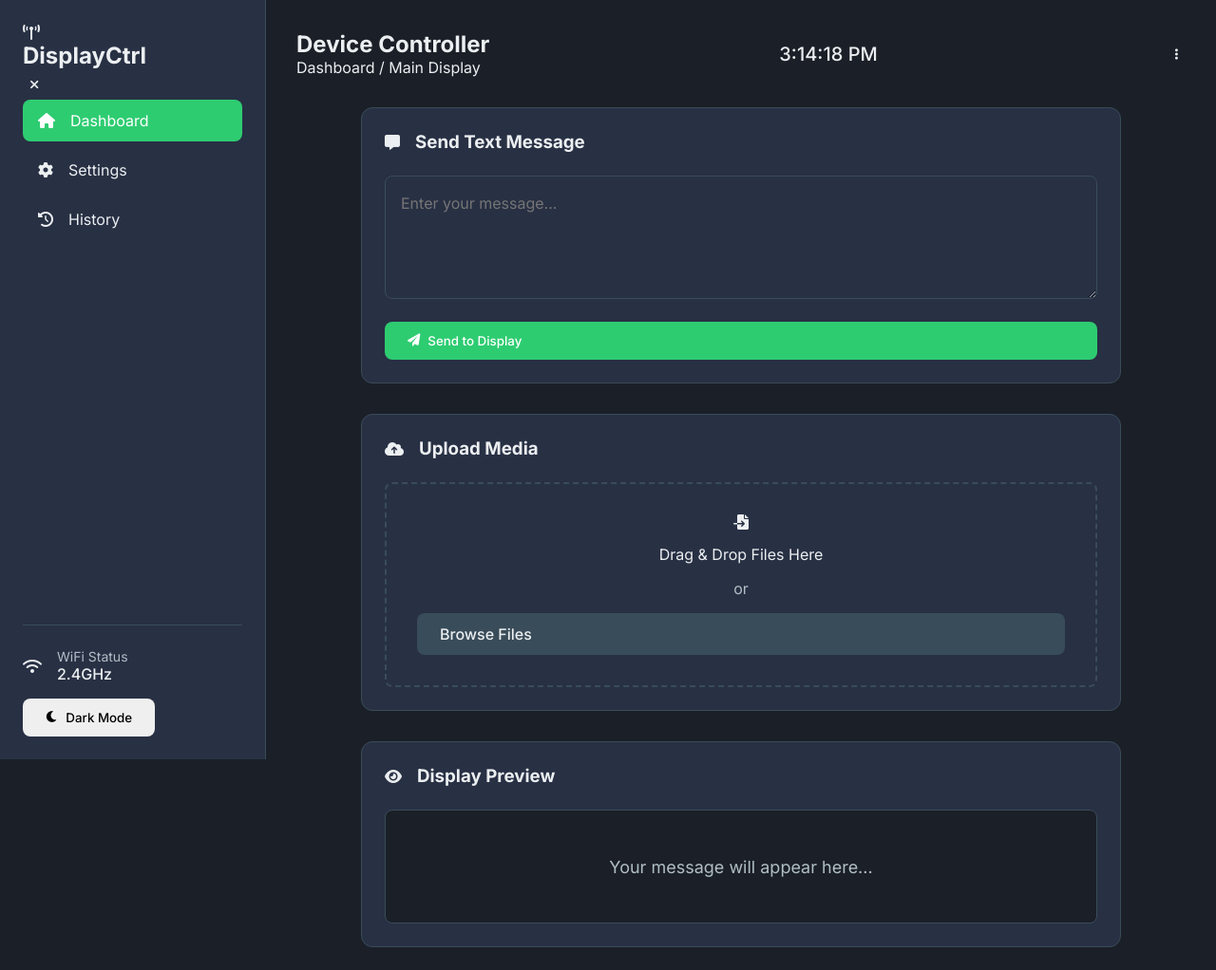
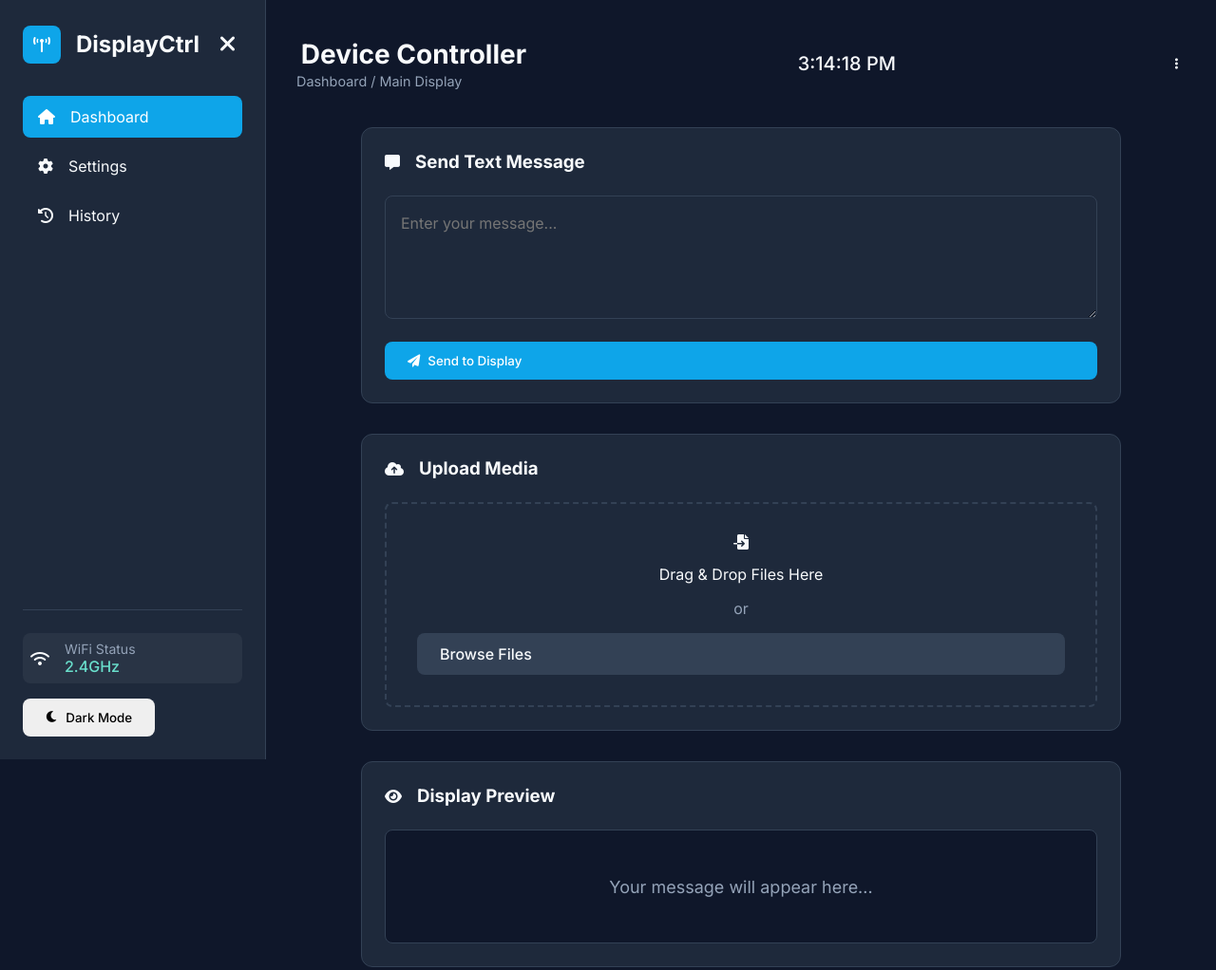
Before and after one commit to Nitishsarma45678/Project-Polaris, a plain HTML site: page public/index.html in a window 1280 px wide. Shown: the whole page at 95% size. Drawn offline with Linux system fonts and the light colour scheme.

Commit message:
Enhance frontend UI: Fixed sidebar toggle, improved header styling, and added dynamic WiFi status

```diff
--- a/public/css/styles.css
+++ b/public/css/styles.css
@@ -1,22 +1,22 @@
 :root {
-    --primary-bg: #1B1F27;         /* A very dark gray-blue for the main background */
-    --secondary-bg: #283044;       /* A muted, professional dark blue for secondary elements */
-    --accent: #2ECC71;             /* A fresh, professional green accent */
-    --text-primary: #ECEFF1;       /* A light, clean off-white for primary text */
-    --text-secondary: #B0BEC5;     /* A balanced gray for secondary text */
-    --border-color: #394C59;       /* A subtle, refined gray for borders */
-    --success: #28a745;            /* A strong, professional green for success messages */
-    --error: #e74c3c;              /* A clear, professional red for errors */
+    --primary-bg: #0F172A;
+    --secondary-bg: #1E293B;
+    --accent: #0EA5E9;
+    --text-primary: #F8FAFC;
+    --text-secondary: #94A3B8;
+    --border-color: #334155;
+    --success: #00C9A7;
+    --error: #EF4444;
     --font-family: 'Inter', sans-serif;
     --transition: all 0.3s cubic-bezier(0.4, 0, 0.2, 1);
 }
 
 [data-theme="light"] {
-    --primary-bg: #F8FAFC;         /* A clean, light background */
-    --secondary-bg: #FFFFFF;       /* Pure white for secondary elements */
-    --text-primary: #0F172A;       /* Deep, professional dark text */
-    --text-secondary: #64748B;     /* A balanced medium gray for secondary text */
-    --border-color: #E2E8F0;       /* A soft, light gray for borders */
+    --primary-bg: #F8FAFC;
+    --secondary-bg: #FFFFFF;
+    --text-primary: #0F172A;
+    --text-secondary: #64748B;
+    --border-color: #E2E8F0;
 }
 
 * {
@@ -35,6 +35,7 @@ body {
 .dashboard-container {
     display: flex;
     min-height: 100vh;
+    position: relative;
 }
 
 /* Sidebar */
@@ -45,27 +46,58 @@ body {
     padding: 1.5rem;
     display: flex;
     flex-direction: column;
-    transition: var(--transition);
+    transition: transform 0.3s ease;
     position: fixed;
     height: 100vh;
     z-index: 1000;
+    transform: translateX(0);
+    overflow: hidden;
 }
 
 .sidebar.collapsed {
     transform: translateX(-100%);
 }
 
+/* Sidebar Header */
+.sidebar-header {
+    display: flex;
+    justify-content: space-between;
+    align-items: center;
+    margin-bottom: 2rem;
+}
+
+.brand {
+    display: flex;
+    align-items: center;
+    gap: 1rem;
+}
+
+.logo {
+    width: 40px;
+    height: 40px;
+    background: var(--accent);
+    border-radius: 8px;
+    display: flex;
+    align-items: center;
+    justify-content: center;
+    color: white;
+}
+
 /* Sidebar Toggle Button */
 .sidebar-toggle {
-    position: fixed;
-    top: 1rem;
-    left: 1rem;
-    z-index: 1100;
-    display: none;
+    background: rgba(255, 255, 255, 0.1); /* Subtle background for emphasis */
+    border: none;
+    padding: 0.5rem;
+    cursor: pointer;
+    color: var(--text-primary);
+    border-radius: 8px;
+    transition: var(--transition);
+    font-size: 1.5rem; /* Increase icon size */
 }
 
-.sidebar.collapsed ~ .sidebar-toggle {
-    display: block;
+.sidebar-toggle:hover {
+    background: rgba(255, 255, 255, 0.2); /* Hover effect */
+    transform: scale(1.1); /* Slight scale-up on hover */
 }
 
 /* Navigation */
@@ -93,7 +125,7 @@ body {
 }
 
 .nav-item:hover {
-    background: rgba(46, 204, 113, 0.1);
+    background: rgba(14, 165, 233, 0.05);
 }
 
 /* Status Panel */
@@ -107,6 +139,14 @@ body {
     align-items: center;
     gap: 1rem;
     margin-bottom: 1rem;
+    background: rgba(255, 255, 255, 0.05); /* Subtle background */
+    padding: 0.5rem;
+    border-radius: 8px;
+    transition: var(--transition);
+}
+
+.status-item:hover {
+    background: rgba(255, 255, 255, 0.1); /* Hover effect */
 }
 
 .status-info {
@@ -121,13 +161,23 @@ body {
 
 .status-value {
     font-weight: 500;
+    font-size: 1rem;
+    transition: color 0.3s ease;
+}
+
+.status-value.connected {
+    color: var(--success); /* Green for connected */
+}
+
+.status-value.disconnected {
+    color: var(--error); /* Red for disconnected */
 }
 
 /* Main Content */
 .main-content {
     flex: 1;
     margin-left: 280px;
-    transition: var(--transition);
+    transition: margin-left 0.3s ease;
     padding: 2rem;
     min-height: 100vh;
 }
@@ -141,6 +191,36 @@ body {
     justify-content: space-between;
     align-items: center;
     margin-bottom: 2rem;
+}
+
+.header-left {
+    display: flex;
+    flex-direction: column; /* Stack the row and breadcrumb vertically */
+    align-items: flex-start; /* Align items to the left */
+    padding: 0.5rem 0; /* Add some vertical padding for breathing room */
+}
+
+.header-left .title-row {
+    display: flex;
+    align-items: center;
+    gap: 0.3rem; /* Reduce gap for tighter spacing between ☰ and text */
+}
+
+.header-left h2 {
+    font-size: 1.75rem; /* Larger font size for emphasis */
+    font-weight: 700; /* Bolder text */
+    color: var(--text-primary);
+    transition: var(--transition);
+}
+
+.header-left h2:hover {
+    color: var(--accent); /* Change color on hover for interactivity */
+}
+
+.header-left .breadcrumb {
+    font-size: 0.9rem; /* Slightly smaller font */
+    color: var(--text-secondary); /* Softer color for contrast */
+    margin-top: 0.2rem; /* Add a bit of spacing below the title */
 }
 
 .header-clock {
@@ -220,22 +300,7 @@ body {
 .message-input:focus {
     outline: none;
     border-color: var(--accent);
-    box-shadow: 0 0 0 3px rgba(46, 204, 113, 0.1);
-}
-
-.success-message {
-    background: var(--success);
-    color: white;
-    padding: 1rem;
-    border-radius: 8px;
-    margin-bottom: 1rem;
-}
-.error-message {
-    background: var(--error);
-    color: white;
-    padding: 1rem;
-    border-radius: 8px;
-    margin-bottom: 1rem;
+    box-shadow: 0 0 0 3px rgba(14, 165, 233, 0.1);
 }
 
 /* Upload Zone */
@@ -249,7 +314,7 @@ body {
 
 .upload-zone.dragover {
     border-color: var(--accent);
-    background: rgba(46, 204, 113, 0.05);
+    background: rgba(14, 165, 233, 0.05);
 }
 
 .upload-content {
@@ -323,7 +388,7 @@ body {
 }
 
 .menu-item:hover {
-    background: rgba(46, 204, 113, 0.05);
+    background: rgba(14, 165, 233, 0.05);
 }
 
 .menu-divider {
@@ -352,6 +417,23 @@ body {
     margin-bottom: 0.5rem;
 }
 
+/* Success and Error Messages */
+.success-message {
+    background: var(--success);
+    color: white;
+    padding: 1rem;
+    border-radius: 8px;
+    margin-bottom: 1rem;
+}
+
+.error-message {
+    background: var(--error);
+    color: white;
+    padding: 1rem;
+    border-radius: 8px;
+    margin-bottom: 1rem;
+}
+
 /* Responsive Design */
 @media (max-width: 768px) {
     .main-content {
--- a/public/index.html
+++ b/public/index.html
@@ -10,11 +10,6 @@
 </head>
 <body>
     <div class="dashboard-container">
-        <!-- Sidebar Toggle Button (for collapsed state) -->
-        <button class="icon-btn sidebar-toggle" id="sidebarToggle" style="display: none;">
-            <i class="fas fa-bars"></i>
-        </button>
-
         <!-- Sidebar -->
         <aside class="sidebar" id="sidebar">
             <div class="sidebar-header">
@@ -24,7 +19,7 @@
                     </div>
                     <h1>DisplayCtrl</h1>
                 </div>
-                <button class="icon-btn sidebar-close">
+                <button class="icon-btn sidebar-toggle" id="sidebarToggle">
                     <i class="fas fa-times"></i>
                 </button>
             </div>
@@ -63,7 +58,11 @@
         <main class="main-content">
             <header class="main-header">
                 <div class="header-left">
-                    <h2>Device Controller</h2>
+                    <div class="title-row">
+                        <!-- Toggle button will be injected here when sidebar is collapsed -->
+                        <span id="togglePlaceholder"></span>
+                        <h2>Device Controller</h2>
+                    </div>
                     <p class="breadcrumb">Dashboard / Main Display</p>
                 </div>
                 <div class="header-clock" id="headerClock"></div>
@@ -74,7 +73,7 @@
                 </div>
             </header>
 
-            <!-- Dashboard Section -->
+            <!-- Content Section -->
             <div class="content-section" id="dashboardSection">
                 <!-- Message Card -->
                 <div class="card message-card">
@@ -176,8 +175,8 @@
                     </div>
                     <div class="card-body">
                         <div class="profile-info">
-                            <p><strong>Name:</strong> <span id="profileName">Sherlock Holmes</span></p>
-                            <p><strong>Email:</strong> <span id="profileEmail">sherlock.@example.com</span></p>
+                            <p><strong>Name:</strong> <span id="profileName">John Doe</span></p>
+                            <p><strong>Email:</strong> <span id="profileEmail">john.doe@example.com</span></p>
                         </div>
                     </div>
                 </div>
--- a/public/js/dashboard.js
+++ b/public/js/dashboard.js
@@ -14,32 +14,35 @@ class DashboardController {
         this.loadSettings();
         this.renderHistory();
         this.updateClock();
+        this.simulateWifiStatus(); // Add this to simulate WiFi status updates
         setInterval(() => this.updateClock(), 1000);
     }
 
     cacheElements() {
         this.sidebar = document.getElementById('sidebar');
         this.mainContent = document.querySelector('.main-content');
+        this.sidebarToggle = document.getElementById('sidebarToggle');
+        this.togglePlaceholder = document.getElementById('togglePlaceholder');
         this.themeToggle = document.getElementById('themeToggle');
         this.contextMenu = document.getElementById('contextMenu');
         this.uploadZone = document.getElementById('uploadZone');
         this.fileInput = document.getElementById('fileInput');
         this.wifiStatus = document.getElementById('wifiStatus');
+        this.brightness = document.getElementById('brightness');
+        this.autoTheme = document.getElementById('autoTheme');
+        this.saveSettings = document.getElementById('saveSettings');
+        this.historyList = document.getElementById('historyList');
+        this.profileSection = document.getElementById('profileSection');
         this.messageInput = document.getElementById('messageInput');
         this.sendButton = document.getElementById('sendButton');
         this.previewText = document.getElementById('previewText');
         this.previewImage = document.getElementById('previewImage');
         this.fileList = document.getElementById('fileList');
-        this.brightness = document.getElementById('brightness');
-        this.autoTheme = document.getElementById('autoTheme');
-        this.saveSettings = document.getElementById('saveSettings');
-        this.historyList = document.getElementById('historyList');
-        this.profileSection = document.getElementById('profileSection');
     }
 
     setupEventListeners() {
         // Sidebar Toggle
-        document.getElementById('sidebarToggle').addEventListener('click', () => {
+        this.sidebarToggle.addEventListener('click', () => {
             this.toggleSidebar();
         });
 
@@ -112,8 +115,17 @@ class DashboardController {
 
     toggleSidebar() {
         this.sidebar.classList.toggle('collapsed');
-        const toggleButton = document.getElementById('sidebarToggle');
-        toggleButton.style.display = this.sidebar.classList.contains('collapsed') ? 'block' : 'none';
+        if (this.sidebar.classList.contains('collapsed')) {
+            // Move toggle button to main header
+            this.togglePlaceholder.appendChild(this.sidebarToggle);
+            this.sidebarToggle.innerHTML = '<i class="fas fa-bars"></i>';
+            this.mainContent.style.marginLeft = '0';
+        } else {
+            // Move toggle button back to sidebar header
+            document.querySelector('.sidebar-header').appendChild(this.sidebarToggle);
+            this.sidebarToggle.innerHTML = '<i class="fas fa-times"></i>';
+            this.mainContent.style.marginLeft = '280px';
+        }
     }
 
     showSection(section) {
@@ -250,6 +262,16 @@ class DashboardController {
         document.getElementById('headerClock').textContent = new Date().toLocaleTimeString();
     }
 
+    simulateWifiStatus() {
+        // Simulate WiFi status updates every 5 seconds
+        setInterval(() => {
+            const isConnected = Math.random() > 0.3; // 70% chance of being connected
+            this.wifiStatus.textContent = isConnected ? '2.4GHz' : 'Disconnected';
+            this.wifiStatus.classList.remove('connected', 'disconnected');
+            this.wifiStatus.classList.add(isConnected ? 'connected' : 'disconnected');
+        }, 5000);
+    }
+
     showSuccess(message) {
         const successDiv = document.createElement('div');
         successDiv.className = 'success-message';
```
